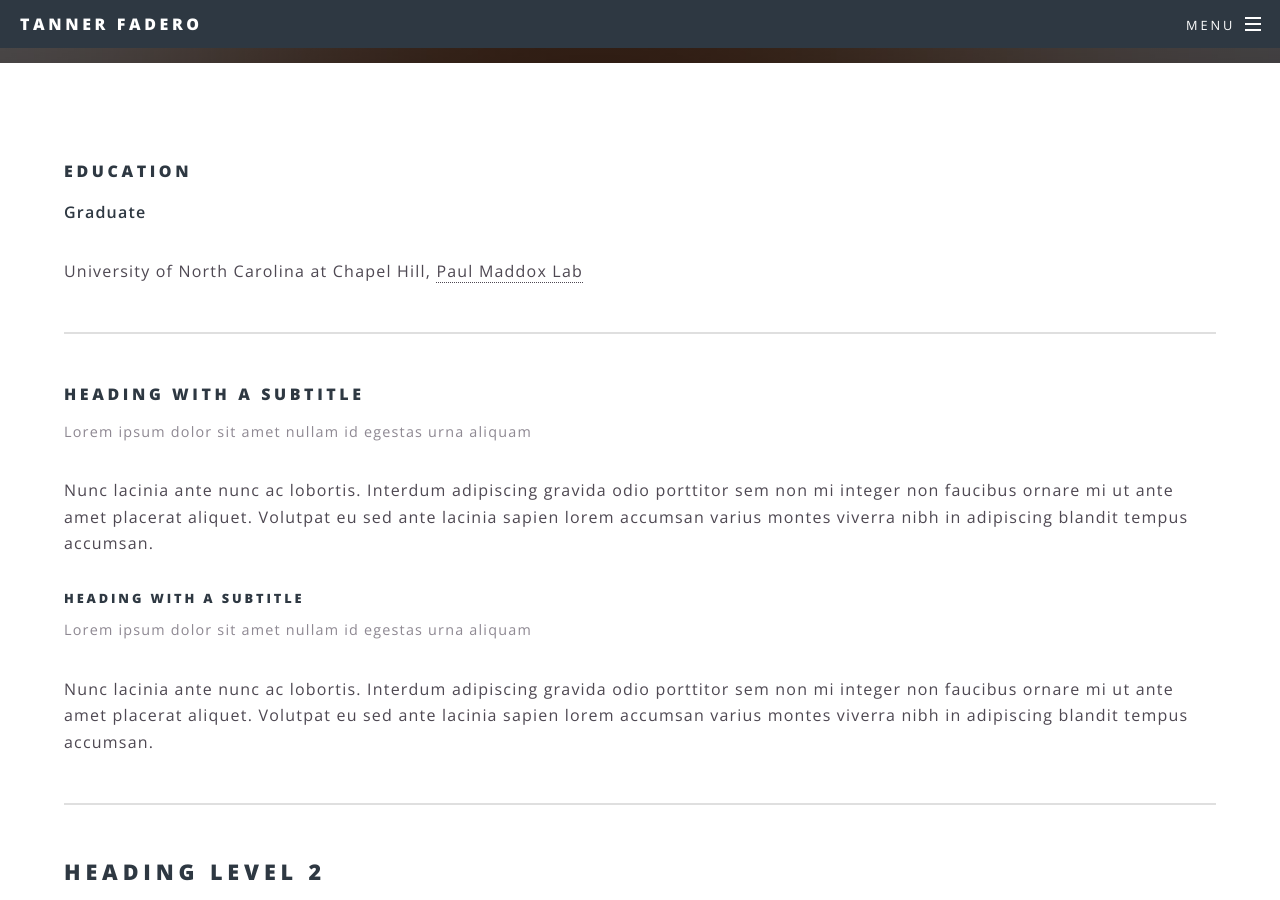
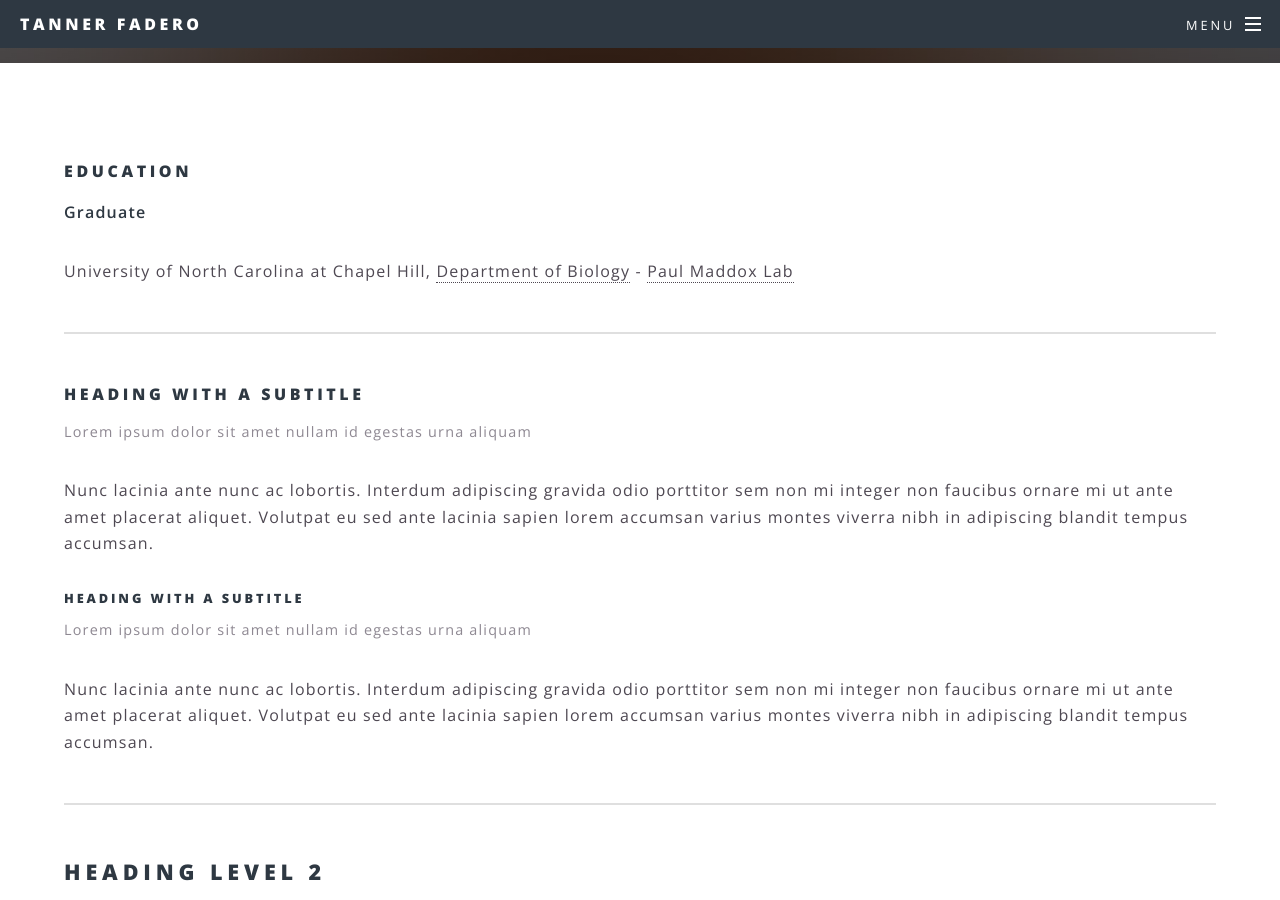
Before and after one commit to fadero/fadero.github.io, a Jekyll site: the page built from About Me.html, in a window 1280 px wide and 900 px high, scrolled down 330 px. Built offline with Jekyll 4.4.1, drawn with Linux system fonts in a browser that asks for light colours.

Commit message:
Update About Me.html

```diff
--- a/About Me.html
+++ b/About Me.html
@@ -5,7 +5,7 @@ title: About Me
 			<section>
 				<h4>Education</h4>
 				<p><b>Graduate</b></p>
-					<p>University of North Carolina at Chapel Hill, <a href="https://bio.unc.edu">Paul Maddox Lab</a>
+					<p>University of North Carolina at Chapel Hill, <a href="https://bio.unc.edu">Department of Biology</a> - <a href="http://labs.bio.unc.edu/Maddox/Site/Welcome.html">Paul Maddox Lab</a>
 				<hr />
 				<header>
 					<h4>Heading with a Subtitle</h4>
```
